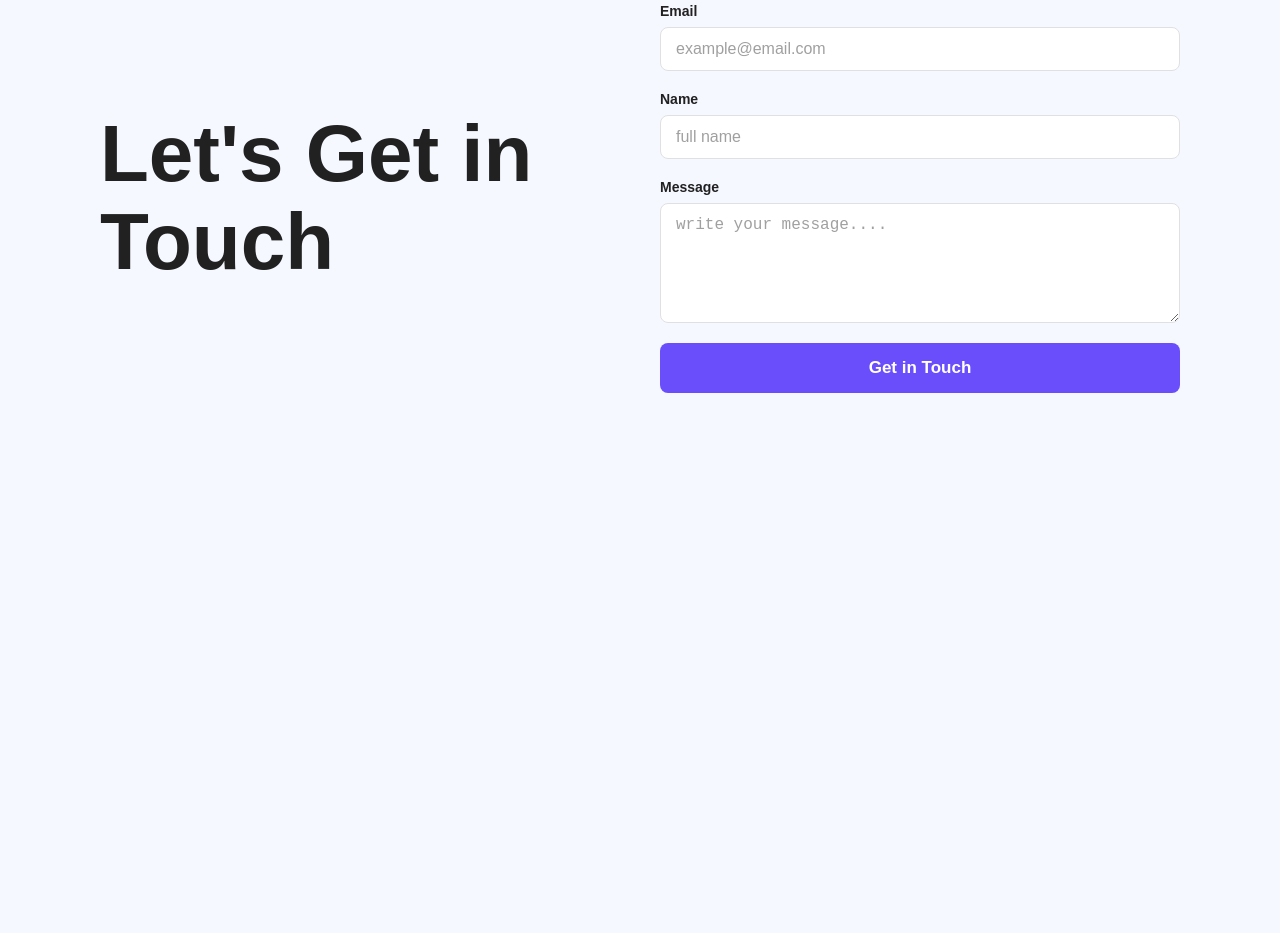
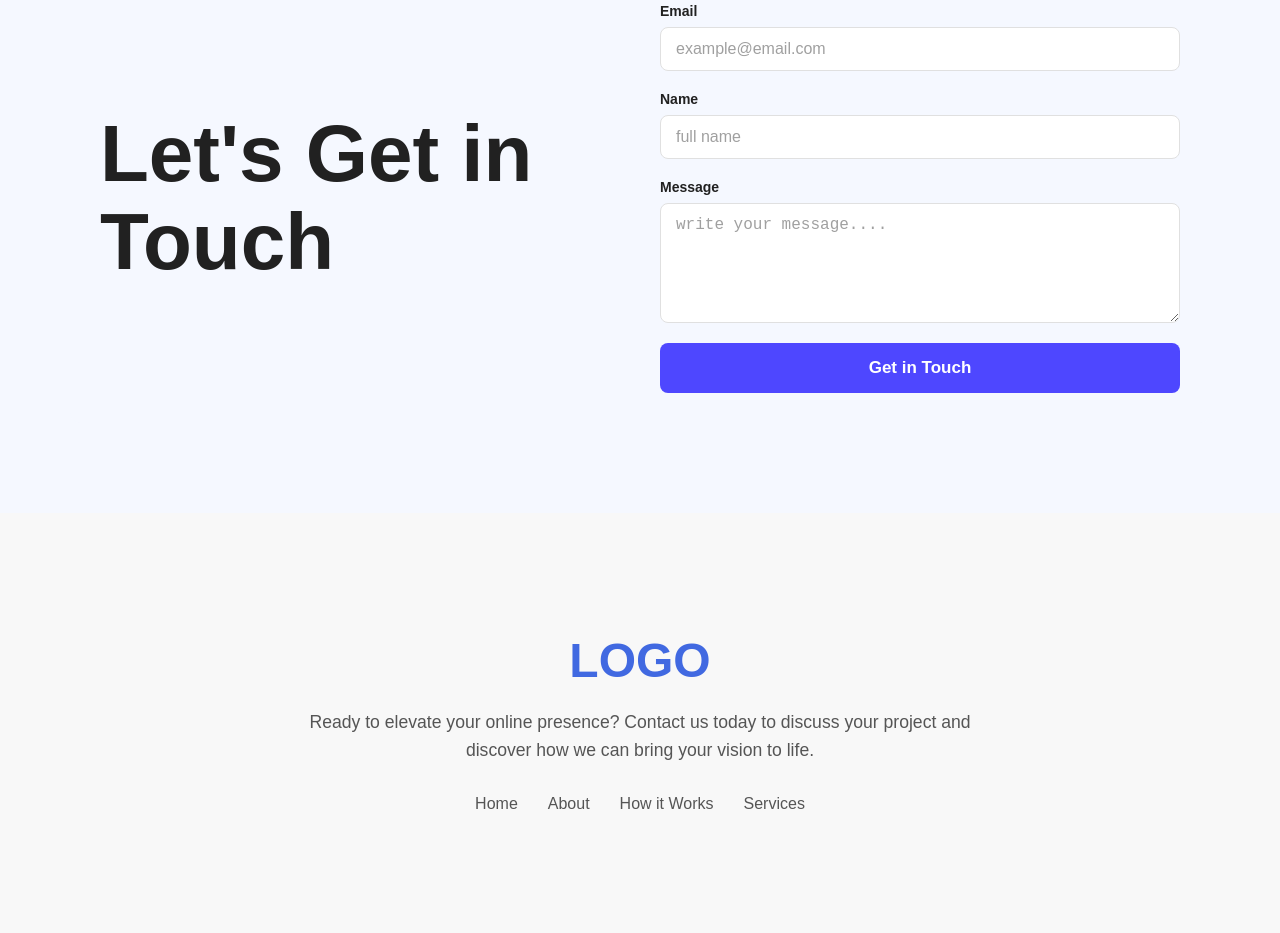
Before and after one commit to SAGOR-DEV1/my-first-assignment, a plain HTML site: page index.html in a window 1280 px wide. Shown: the part 3391-4324 px from the top of the page. Before the commit the page ends 3904 px from the top, so only its background shows below. Drawn offline with Linux system fonts and the light colour scheme; files whose address does not match are found by name.

Commit message:
fotter and button hover done

```diff
--- a/index.html
+++ b/index.html
@@ -135,5 +135,17 @@
         </div>
       </section>
     </main>
+    <footer class="hero-footer" class="footer">
+        <div class="footer-content">
+            <h1 class="footer-logo">LOGO</h1>
+            <p class="footer-tagline">Ready to elevate your online presence? Contact us today to discuss your project and discover how we can bring your vision to life.</p>
+            <ul class="footer-links">
+                <li><a href="#">Home</a></li>
+                <li><a href="#">About</a></li>
+                <li><a href="#">How it Works</a></li>
+                <li><a href="#">Services</a></li>
+            </ul>
+        </div>
+    </footer>
 </body>
 </html>
--- a/style/style.css
+++ b/style/style.css
@@ -333,7 +333,7 @@ h2 {
 .submit-button {
     width: 100%;
     padding: 15px;
-    background-color: #6a4efc;
+    background-color: #4E47FF;
     color: #fff;
     border: none;
     border-radius: 8px;
@@ -357,7 +357,7 @@ h2 {
     justify-content: center;
     align-items: center;
     min-height: 100vh;
-    background-color: #f8f8f8;
+    background-color: #f5f8ff;
     box-sizing: border-box;
 }
 
@@ -417,3 +417,65 @@ h2 {
     display: block;
     border-radius: 20px;
 }
+
+/*button*/
+
+button:hover {
+   background-color: #5d4bb3;
+}
+
+/* footer */
+
+.hero-footer {
+    margin: 0;
+    font-family: Arial, sans-serif;
+    display: flex;
+    justify-content: center;
+    align-items: center;
+    min-height: 420px;
+    background-color: #f8f8f8;
+}
+
+.footer {
+    width: 100%;
+    background-color: #ffffff;
+    padding: 40px 20px;
+    text-align: center;
+    box-sizing: border-box;
+}
+
+.footer-content {
+    max-width: 960px;
+    margin: 0 auto;
+}
+
+.footer-logo {
+    color: #4169e1;
+    font-size: 3em;
+    margin-bottom: 20px;
+    text-align: center;
+}
+
+.footer-tagline {
+    color: #555;
+    font-size: 1.1em;
+    line-height: 1.6;
+    margin-bottom: 30px;
+    padding: 0 15%;
+    text-align: center;
+}
+
+.footer-links {
+    list-style: none;
+    padding: 0;
+    margin: 0;
+    display: flex;
+    justify-content: center;
+    gap: 30px;
+}
+
+.footer-links li a {
+    text-decoration: none;
+    color: #555;
+    font-size: 1em;
+}
```
